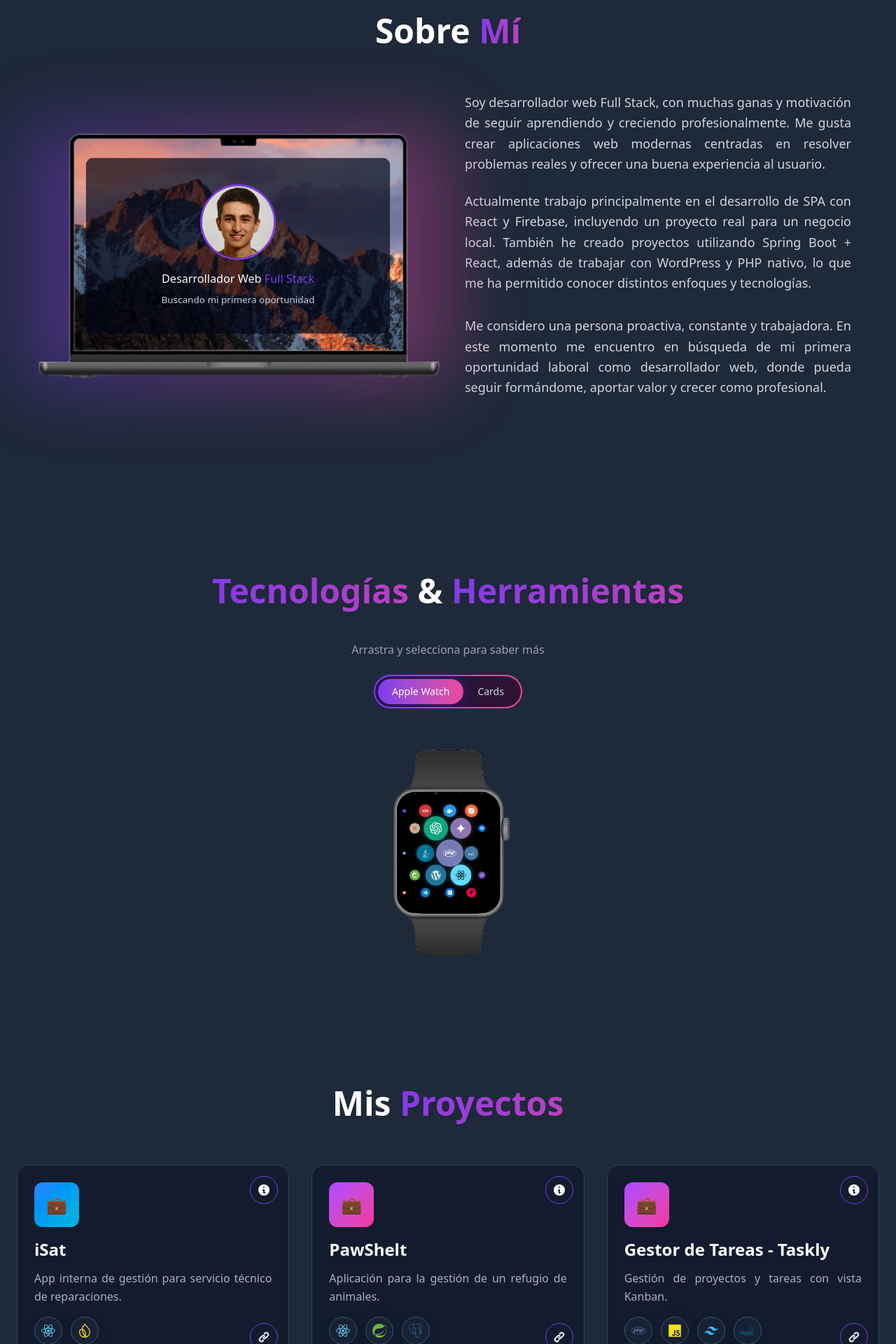
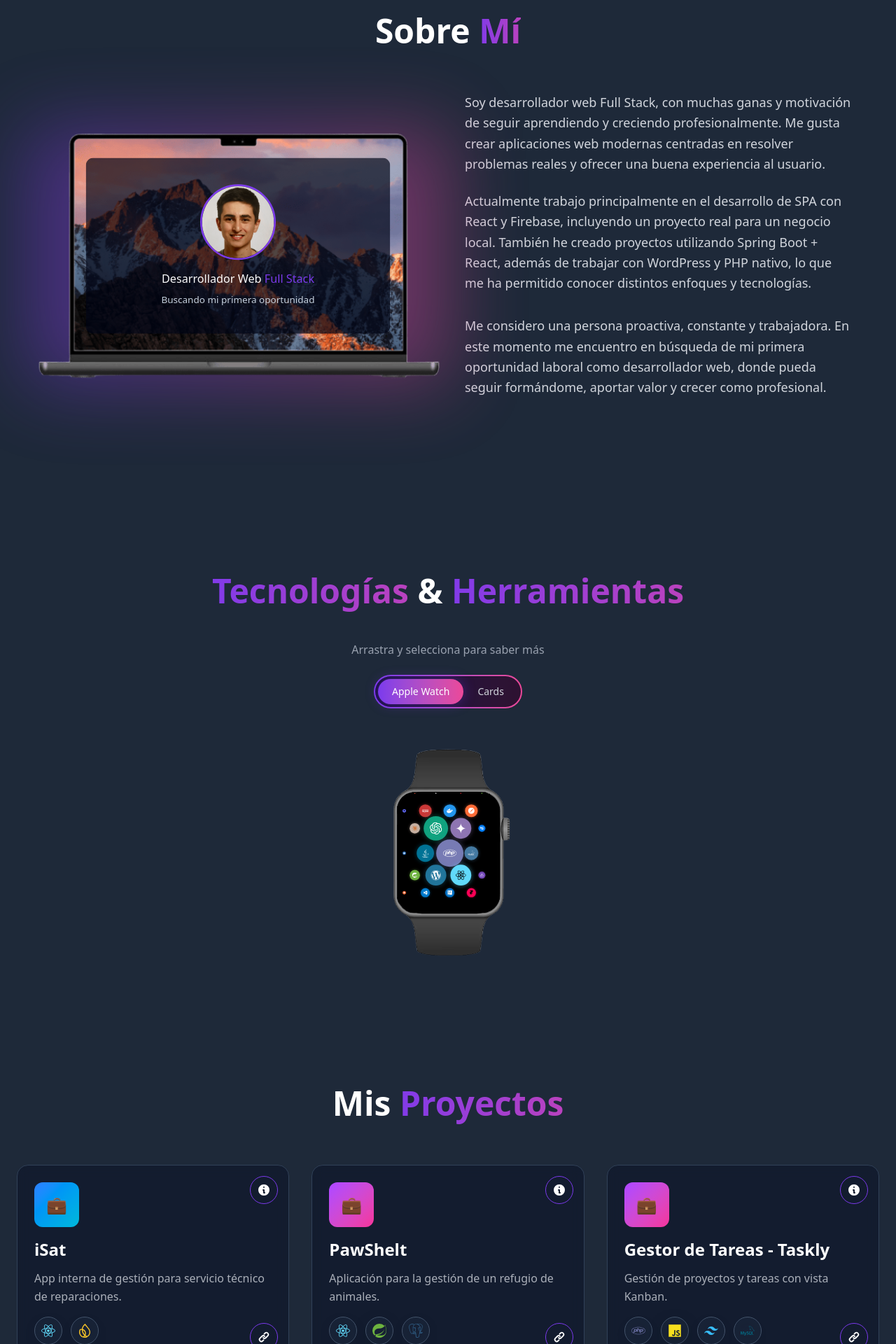
Before and after one commit to PabloDev96/portfolio_2.0, a React (Vite) app: page / in a window 1280 px wide. Shown: the part 860-2780 px from the top of the page at 70% size. Built offline with nearby package versions, Linux system fonts and the light colour scheme.

Commit message:
elimino parrafos justificados

```diff
--- a/src/components/About.jsx
+++ b/src/components/About.jsx
@@ -202,7 +202,7 @@ export default function AboutMe() {
 
                     <div>
                         <motion.p
-                            className="text-gray-300 text-lg mb-6 leading-relaxed text-justify"
+                            className="text-gray-300 text-lg mb-6 leading-relaxed"
                             initial={{ opacity: 0, y: 20 }}
                             animate={isInView ? { opacity: 1, y: 0 } : {}}
                             transition={{ duration: 0.8, delay: 0.2 }}
@@ -211,7 +211,7 @@ export default function AboutMe() {
                         </motion.p>
 
                         <motion.p
-                            className="text-gray-300 text-lg mb-8 leading-relaxed text-justify"
+                            className="text-gray-300 text-lg mb-8 leading-relaxed"
                             initial={{ opacity: 0, y: 20 }}
                             animate={isInView ? { opacity: 1, y: 0 } : {}}
                             transition={{ duration: 0.8, delay: 0.3 }}
@@ -220,7 +220,7 @@ export default function AboutMe() {
                         </motion.p>
 
                         <motion.p
-                            className="text-gray-300 text-lg mb-8 leading-relaxed text-justify"
+                            className="text-gray-300 text-lg mb-8 leading-relaxed"
                             initial={{ opacity: 0, y: 20 }}
                             animate={isInView ? { opacity: 1, y: 0 } : {}}
                             transition={{ duration: 0.8, delay: 0.3 }}
--- a/src/components/Projects.jsx
+++ b/src/components/Projects.jsx
@@ -224,7 +224,7 @@ export default function Projects() {
 
                                             <motion.p
                                                 layoutId={`desc-${p.id}`}
-                                                className="relative z-10 text-gray-300/80 mb-4 leading-relaxed text-justify"
+                                                className="relative z-10 text-gray-300/80 mb-4 leading-relaxed "
                                             >
                                                 {p.summary}
                                             </motion.p>
@@ -364,13 +364,13 @@ export default function Projects() {
 
                                             <motion.h3
                                                 layoutId={`title-${selected.id}`}
-                                                className="text-3xl md:text-4xl font-bold text-white mb-3"
+                                                className="text-3xl md:text-4xl font-bold text-white mb-3 text-center"
                                             >
                                                 {selected.title}
                                             </motion.h3>
 
                                             <motion.p
-                                                className="text-gray-200/90 leading-relaxed mb-6 text-justify"
+                                                className="text-gray-200/90 leading-relaxed mb-6 text-center"
                                                 initial={{ opacity: 0 }}
                                                 animate={{ opacity: 1 }}
                                                 transition={{ duration: 0.25, delay: 0.05 }}
--- a/src/components/Technologies.jsx
+++ b/src/components/Technologies.jsx
@@ -566,7 +566,7 @@ export default function Technologies() {
                                             </div>
 
                                             <motion.p
-                                                className="text-gray-200/90 leading-relaxed text-justify"
+                                                className="text-gray-200/90 leading-relaxed text-center"
                                                 initial={{ opacity: 0 }}
                                                 animate={{ opacity: 1 }}
                                                 transition={{ duration: 0.25, delay: 0.05 }}
```
